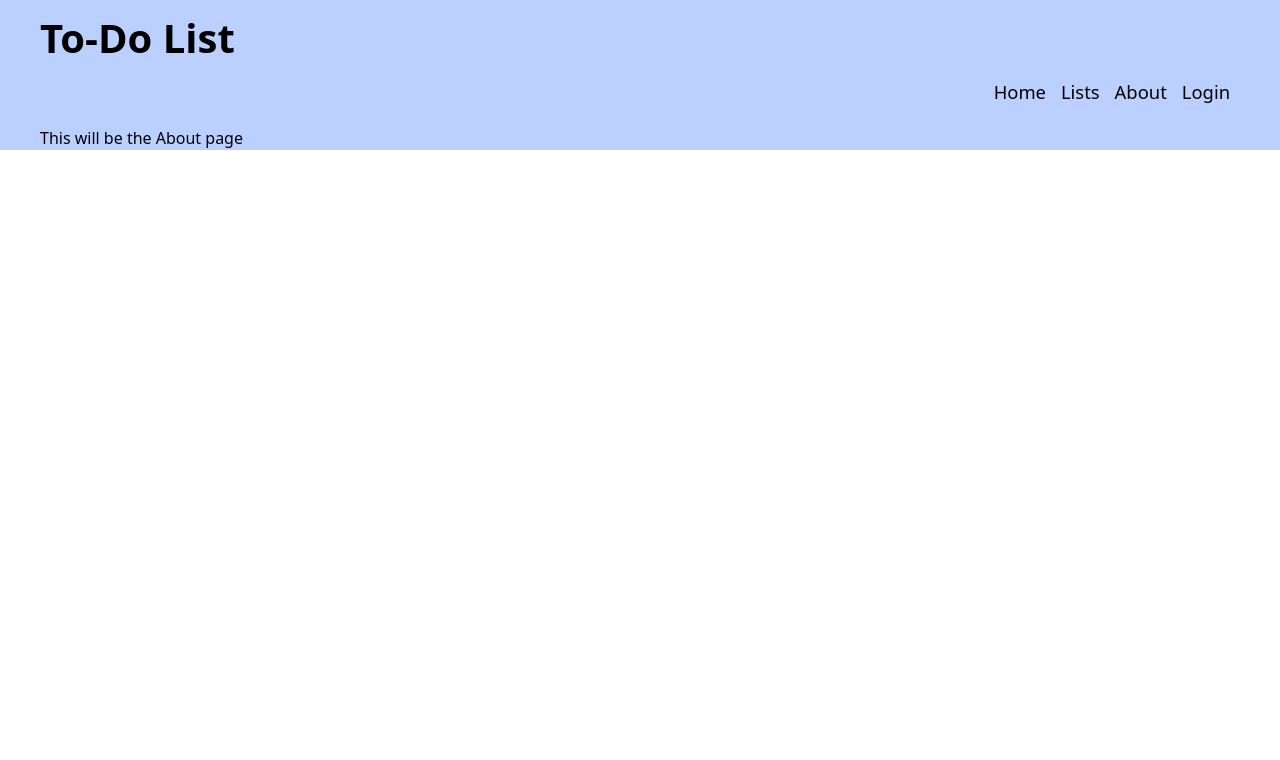
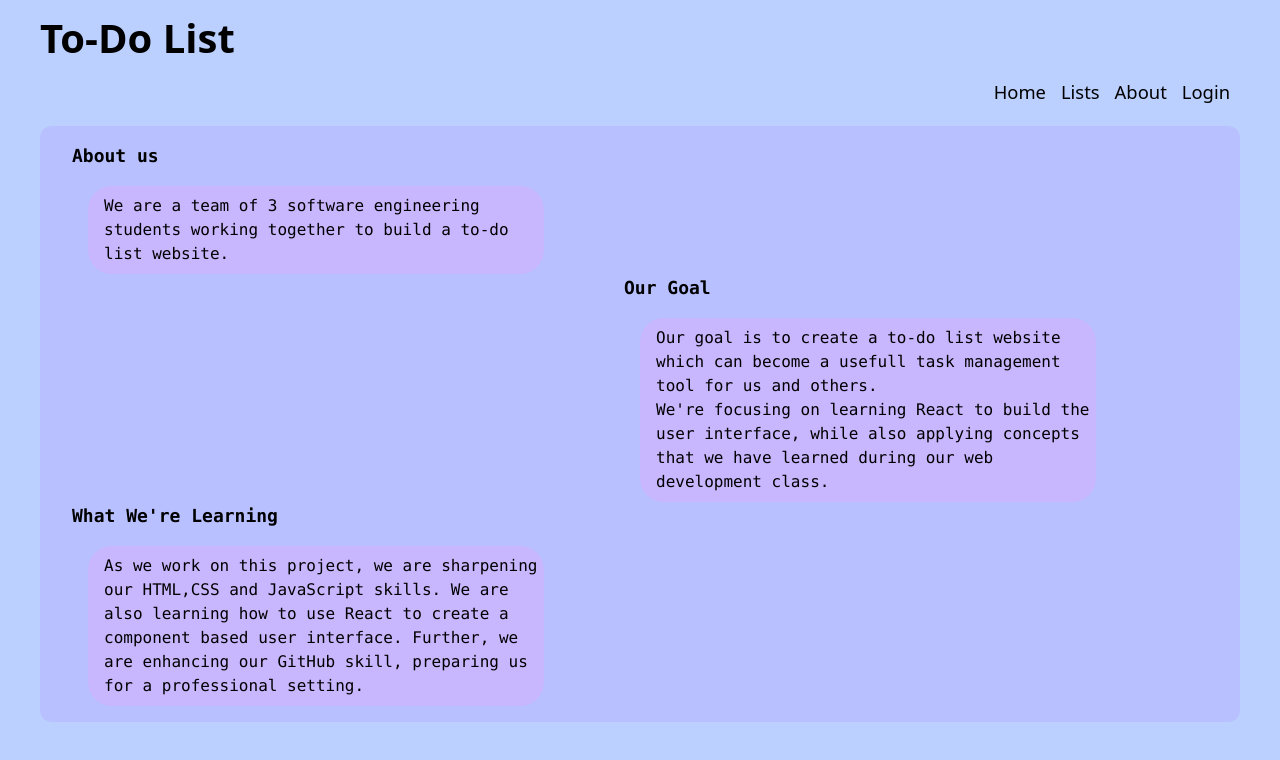
Before and after one commit to C0dingViking/todo-list, a React (Vite) app: page /about in a window 1280 px wide. Shown: the top 760 px of the page. Built offline with nearby package versions, Linux system fonts and the light colour scheme.

Commit message:
worked on styling the look of the about page and added some content to it. Also, insured the website will display on all the window

```diff
--- a/src/components/About.tsx
+++ b/src/components/About.tsx
@@ -1,8 +1,33 @@
 function About(){
     return(
-        <>
-            <p>This will be the About page</p>
-        </>
+        <div className="bg-highlight rounded-xl p-4 inline-block about-parent">
+            <div className="inline-block pr-28 font-mono space-y-4 about-child">
+                <h2 className="text-lg font-semibold">About us</h2>
+                <div className="pl-4 ml-4 rounded-3xl bg-secondary pt-2 pb-2 mt-1">
+                    <p>We are a team of 3 software engineering students working together to build a to-do list website.</p>
+                </div>
+            </div>
+            <div className="inline-block pr-28 font-mono space-y-4 about-child">
+                <h2 className="text-lg font-semibold">Our Goal</h2>
+                <div className="pl-4 ml-4 rounded-3xl bg-secondary pt-2 pb-2 mt-1">
+                    <p>
+                        Our goal is to create a to-do list website which can become a usefull task management tool for us and others.<br/>
+                        We're focusing on learning React to build the user interface, while also applying concepts that we have learned during our web development class.
+                    </p>
+                </div>
+            </div>
+            <div className="inline-block pr-28 font-mono space-y-4 about-child">
+                <h2 className="text-lg font-semibold">What We're Learning</h2>
+                <div className="pl-4 ml-4 rounded-3xl bg-secondary pt-2 pb-2 mt-1">
+                    <p>
+                        As we work on this project, we are sharpening our HTML,CSS and JavaScript skills.
+                        We are also learning how to use React to create a component based user interface.
+                        Further, we are enhancing our GitHub skill, preparing us for a professional setting.
+                    </p>
+                </div>
+
+            </div>
+        </div>
     )
 }
 
--- a/src/components/Root.tsx
+++ b/src/components/Root.tsx
@@ -3,7 +3,7 @@ import Header from "./Header.tsx";
 
 function Root(){
     return (
-        <div className="pl-10 pr-10 pt-2 space-y-5 bg-background ">
+        <div className="pl-10 pr-10 pt-2 space-y-5 bg-background fill-screen ">
             <Header />
             <Outlet />
         </div>
--- a/src/index.css
+++ b/src/index.css
@@ -45,3 +45,30 @@ header h1 {
 .error-message p{
   font-size: 2em;
 }
+
+
+.about-parent {
+  display: flex;
+  flex-direction: column;
+}
+
+.about-child{
+  width: 50%;
+}
+
+.about-child:nth-child(even) {
+  align-self: flex-end;
+  margin-right: 1rem;
+  margin-left: 0;
+}
+
+.about-child:nth-child(odd) {
+  align-self: flex-start;
+  margin-left: 1rem;
+  margin-right: 0;
+}
+
+
+.fill-screen {
+  min-height: 100vh;
+}
```
